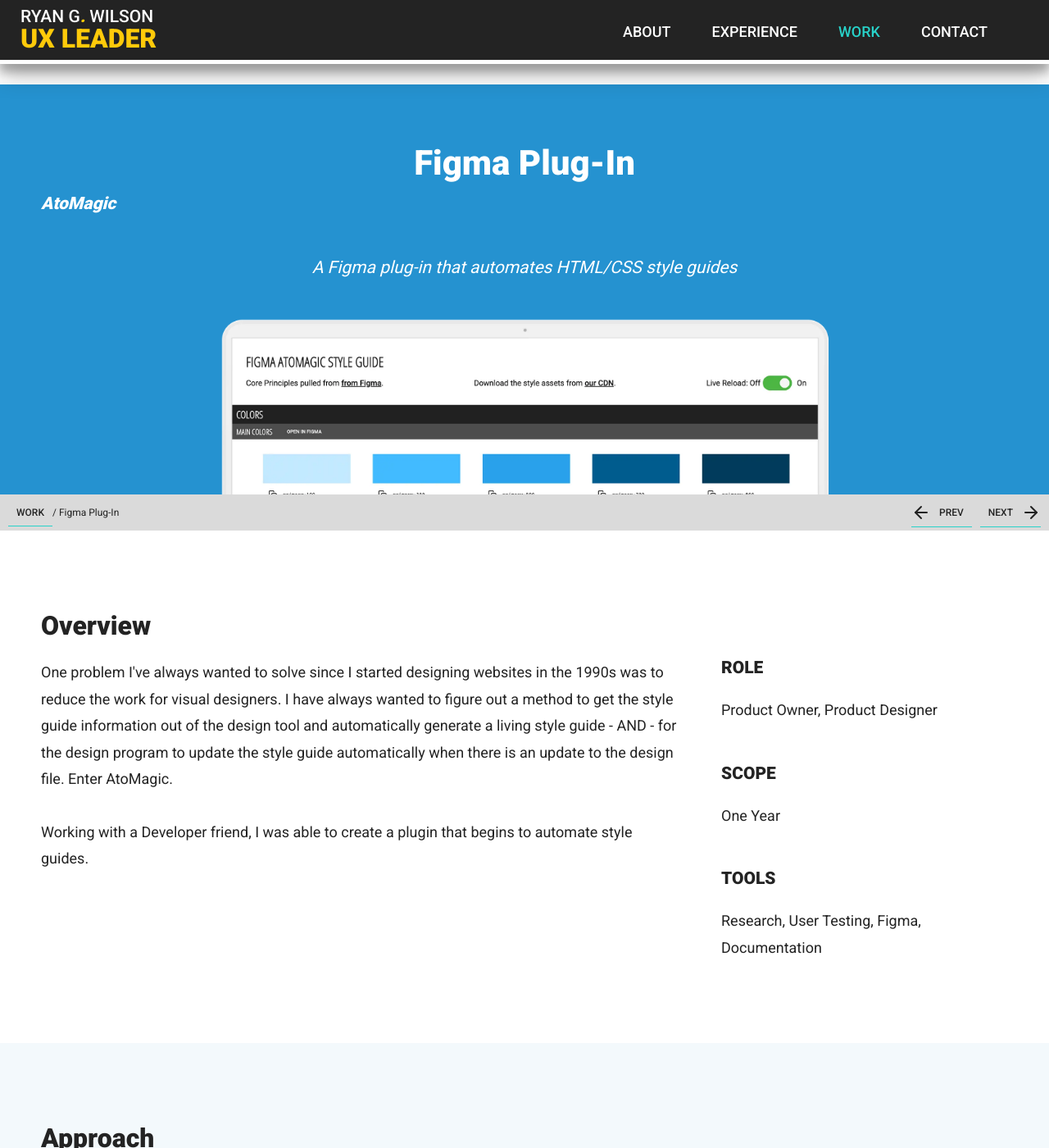
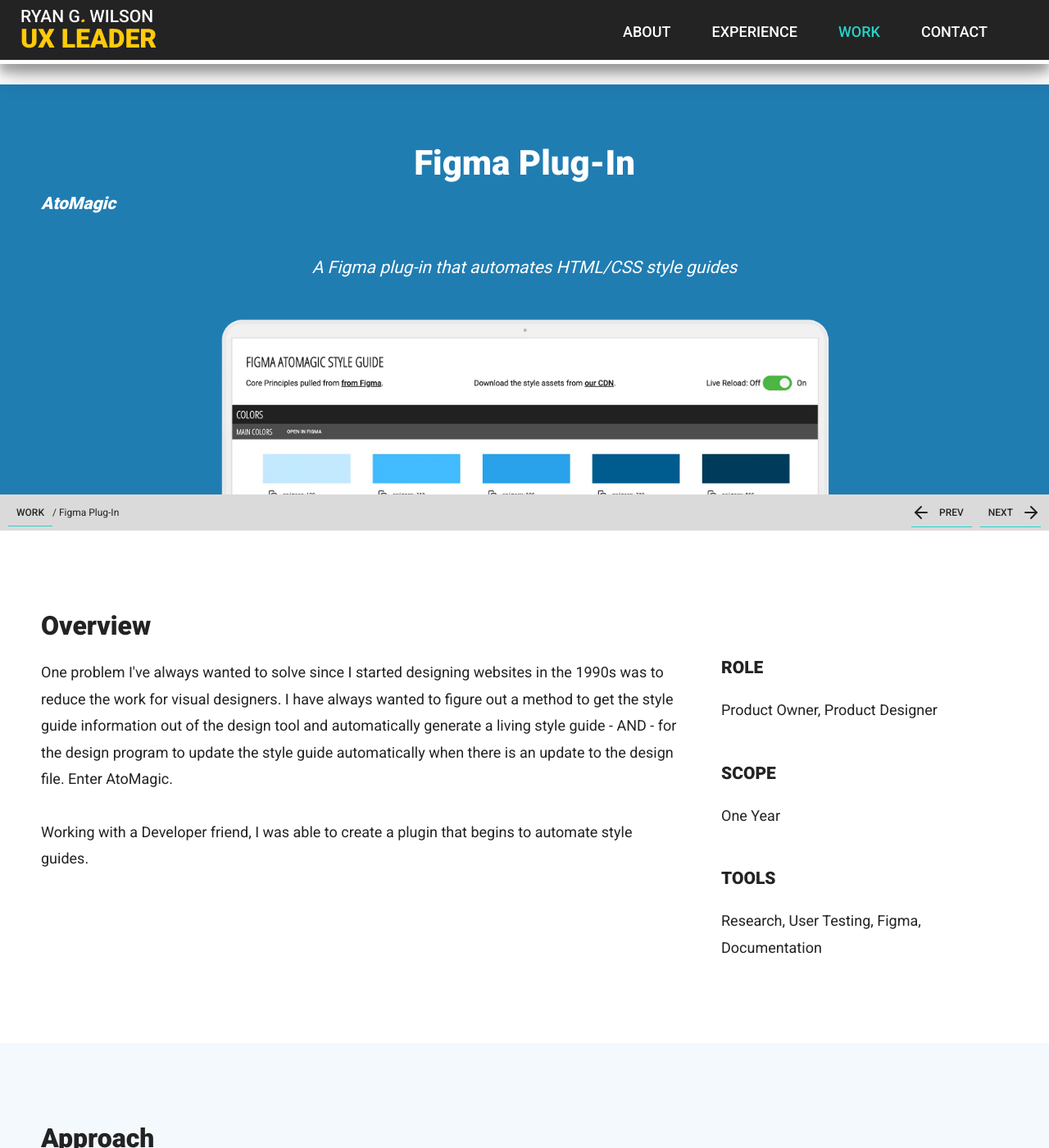
Before and after one commit to ryangwilson/ryangwilson.github.io, a Jekyll site: the page built from _portfolio/atomagic.md, in a window 1280 px wide and 1400 px high. Shown: the whole window at 82% size. Built offline with Jekyll 4.4.1, drawn with Linux system fonts in a browser that asks for light colours; some web fonts are replaced.

Commit message:
Fix contrast on Yum and Atomagic case-study hero backgrounds
Same pattern as the earlier NRE Labs fix: white text on these two
case studies' hero background color failed WCAG AA for the regular-
weight subtitle text (headings, being large/bold, already passed).

- Yum: #ED1C24 -> #E3121A (4.38:1 -> 4.81:1). Same hue/saturation,
  reduced lightness only.
- Atomagic: #2592D0 -> #207DB2 (3.44:1 -> 4.53:1). Same approach.

Both ratios independently verified via getComputedStyle in a live
browser against the actual rendered background-color, not just
computed on paper. Visually confirmed both still read clearly as
their original brand color (red / blue), just slightly deeper.

```diff
--- a/_sass/case-brand.scss
+++ b/_sass/case-brand.scss
@@ -142,8 +142,12 @@
 
 .yum {
   .case-study {
-    background-color: #ED1C24;
-    box-shadow: -50vw 0 0 0 #ED1C24, 50vw 0 0 0 #ED1C24, -25vw 0 0 0 #ED1C24, 25vw 0 0 0 #ED1C24;
+    // Darkened from #ED1C24 (white-text contrast 4.38:1, failed the 4.5:1
+    // AA minimum for the regular-weight subtitle text) - same hue/saturation,
+    // reduced lightness only. New contrast: 4.81:1 (verified, WCAG
+    // relative-luminance formula).
+    background-color: #E3121A;
+    box-shadow: -50vw 0 0 0 #E3121A, 50vw 0 0 0 #E3121A, -25vw 0 0 0 #E3121A, 25vw 0 0 0 #E3121A;
   }
   section:nth-of-type(2), section:nth-of-type(4) {
     background-color: #fef3f4;
@@ -256,8 +260,11 @@
 
 .atomagic {
   .case-study {
-    background-color: #2592D0;
-    box-shadow: -50vw 0 0 0 #2592D0, 50vw 0 0 0 #2592D0, -25vw 0 0 0 #2592D0, 25vw 0 0 0 #2592D0;
+    // Darkened from #2592D0 (white-text contrast 3.44:1, failed the 4.5:1
+    // AA minimum) - same hue/saturation, reduced lightness only. New
+    // contrast: 4.53:1 (verified, WCAG relative-luminance formula).
+    background-color: #207DB2;
+    box-shadow: -50vw 0 0 0 #207DB2, 50vw 0 0 0 #207DB2, -25vw 0 0 0 #207DB2, 25vw 0 0 0 #207DB2;
   }
   section:nth-of-type(2), section:nth-of-type(4) {
     background-color: #f3f9fc;
```
